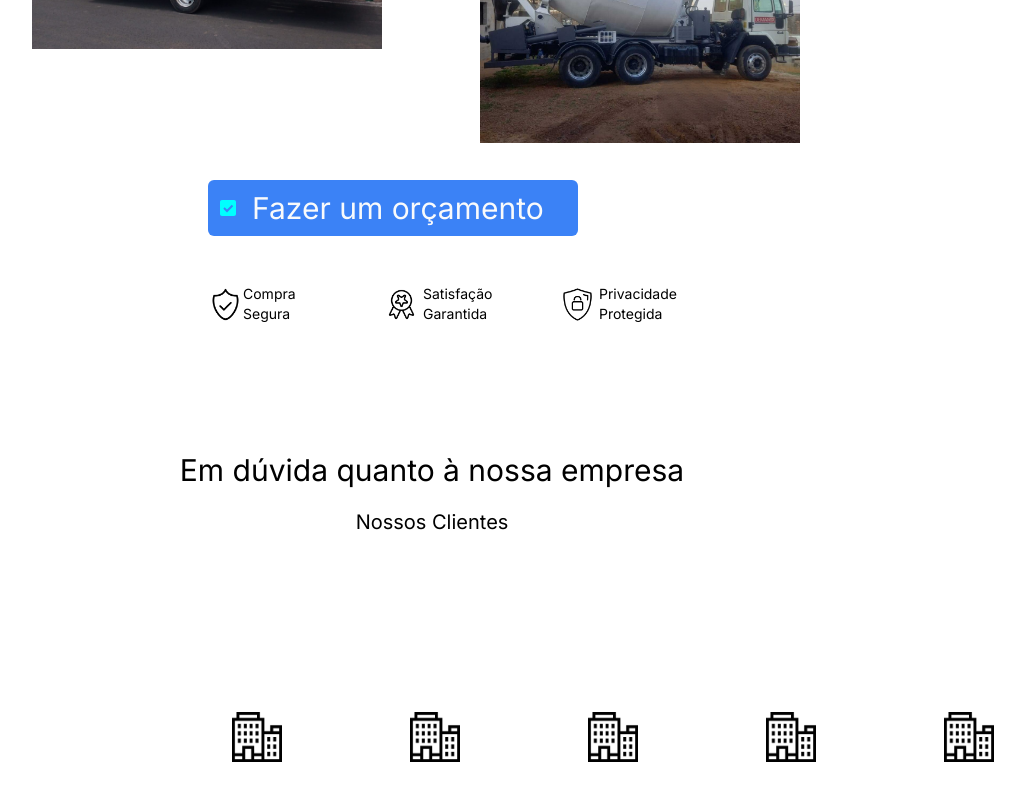
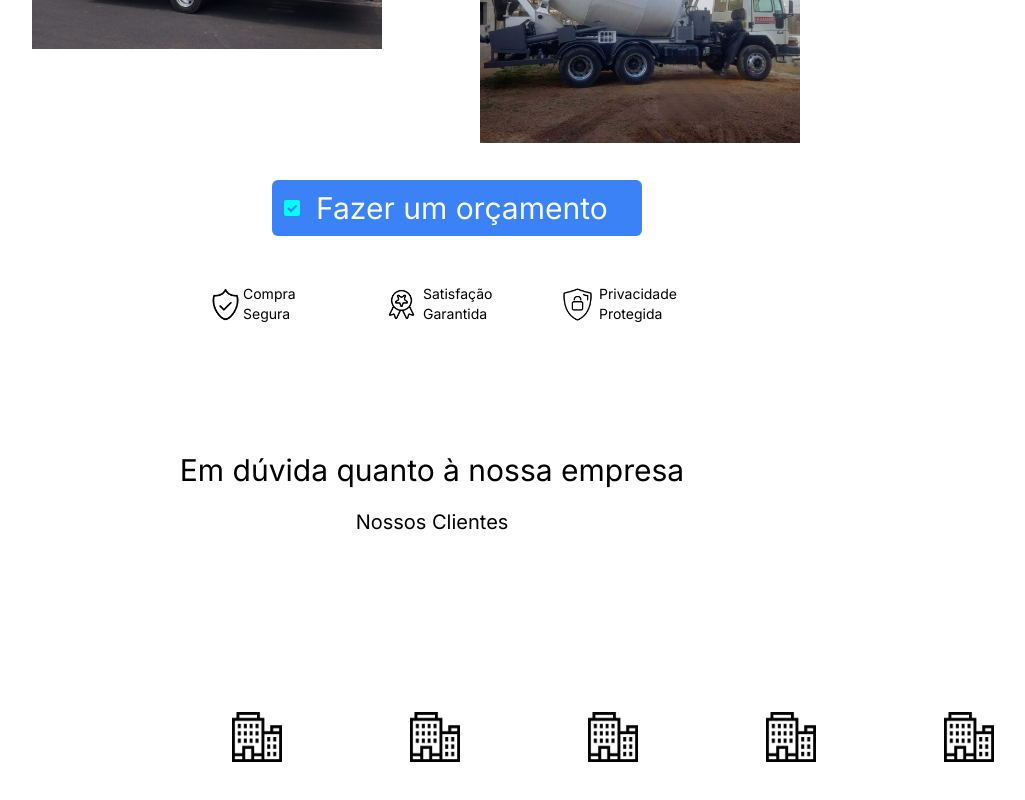
Before and after one commit to lazaroalvesr/Landpage, a Next.js app: page / in a window 1280 px wide. Shown: the part 2298-3098 px from the top of the page, without its empty margins (208-1233 px from the left). Built offline with nearby package versions, Linux system fonts and the light colour scheme.

Commit message:
ajustes v7.9

```diff
--- a/src/app/components/ButtonEncomendar.tsx
+++ b/src/app/components/ButtonEncomendar.tsx
@@ -9,7 +9,7 @@ function ButtonEncomendar() {
   return (
     <div>
       <div>
-        <Link href={whatsappLink} className='h-14 p-3 lg:w-[370px] w-80 bg-blue-500 rounded-md mt-9 hover:scale-105 transition-transform flex items-center' target='_blank' rel='noopener noreferrer'>
+        <Link href={whatsappLink} className='h-14 p-3 lg:w-[370px] w-72 bg-blue-500 rounded-md mt-9 hover:scale-105 transition-transform flex items-center' target='_blank' rel='noopener noreferrer'>
           <span className='pr-2'><ImCheckboxChecked color='#00ffff' /></span>
           <span className='text-gray-50 flex ml-2 lg:text-3xl text-xl'>Fazer um orçamento</span>
         </Link>
--- a/src/app/components/Demonstracao.tsx
+++ b/src/app/components/Demonstracao.tsx
@@ -4,7 +4,7 @@ import React from 'react'
 function Demonstracao() {
   return (
     <section>
-      <div className='max-w-4xl m-auto lg:mt-28 -mt-40 flex lg:flex-row flex-col gap-40'>
+      <div className='max-w-4xl m-auto lg:mt-28 -mt-12 flex lg:flex-row flex-col gap-40'>
         <div className='lg:w-[400px] text-center'>
           <h1 className='lg:text-4xl text-3xl w-[400px] '><span className='text-blue-500'>EXCELÊNCIA GARANTIDA</span> BOMBAS DE CONCRETO PARA OBRAS DE QUALIDADE</h1>
           <p className='pt-12 text-2xl'>Bomba de Concreto</p>
--- a/src/app/components/Infos.tsx
+++ b/src/app/components/Infos.tsx
@@ -27,7 +27,7 @@ function Demonstracao() {
             />
           </div>
         </div>
-        <div className='lg:ml-56 ml-12 mt-10'>
+        <div className='lg:ml-72 ml-12 mt-10'>
           <ButtonEncomendar />
         </div>
         <div className='max-w-xl m-auto w-12  flex lg:gap-32 gap-20 ml-5 lg:ml-56 mt-12'>
```
